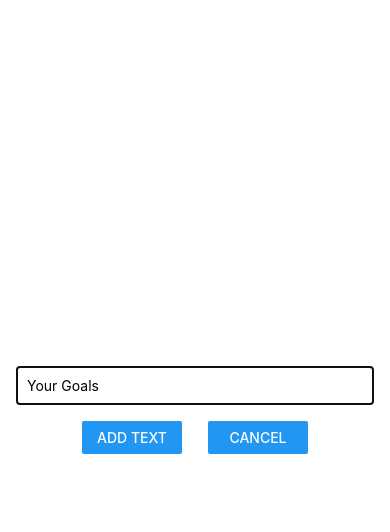
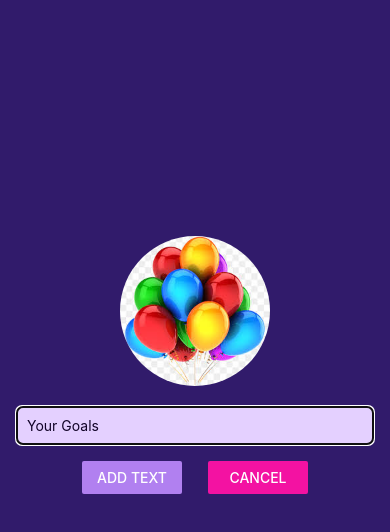
Before and after one commit to bibek190/ReactNative-Add_Goal_App, a React Native app: screen / in a window 390 px wide. Both pictures are taken after a click on the button "ADD NEW GOAL". Shown: the top 532 px of the page. Built offline with nearby package versions, Linux system fonts and the light colour scheme.

Commit message:
completed 1st App = Add Goal APP

```diff
--- a/App.js
+++ b/App.js
@@ -31,10 +31,12 @@ export default function App() {
   };
 
   return (
+    <>
+      <StatusBar style="light" />
       <View style={styles.appContainer}>
         <Button
           title="Add New Goal"
-        color="#5e0acc"
+          color="#4acc33"
           onPress={startAddGoalHandler}
         />
         <GoalInput
@@ -61,13 +63,16 @@ export default function App() {
           />
         </View>
       </View>
+    </>
   );
 }
 
 const styles = StyleSheet.create({
   appContainer: {
     flex: 1,
-    padding: 50,
+    paddingTop: 50,
+    paddingHorizontal: 16,
+    marginBottom: 10,
   },
   goalsContainer: {
     flex: 5,
--- a/app.json
+++ b/app.json
@@ -6,14 +6,13 @@
     "orientation": "portrait",
     "icon": "./assets/icon.png",
     "userInterfaceStyle": "light",
+    "backgroundColor": "#1e085a",
     "splash": {
       "image": "./assets/splash.png",
       "resizeMode": "contain",
       "backgroundColor": "#ffffff"
     },
-    "assetBundlePatterns": [
-      "**/*"
-    ],
+    "assetBundlePatterns": ["**/*"],
     "ios": {
       "supportsTablet": true
     },
--- a/components/GoalInput.js
+++ b/components/GoalInput.js
@@ -1,4 +1,11 @@
-import { View, TextInput, Button, StyleSheet, Modal } from "react-native";
+import {
+  View,
+  TextInput,
+  Button,
+  StyleSheet,
+  Modal,
+  Image,
+} from "react-native";
 import React, { useState } from "react";
 
 export default function GoalInput(props) {
@@ -16,6 +23,10 @@ export default function GoalInput(props) {
   return (
     <Modal visible={props.visible} animationType="slide">
       <View style={styles.inputContainer}>
+        <Image
+          style={styles.image}
+          source={require("../assets/images/ballon.jpeg")}
+        />
         <TextInput
           style={styles.textInput}
           placeholder="Your Goals"
@@ -24,10 +35,10 @@ export default function GoalInput(props) {
         />
         <View style={styles.buttonContainer}>
           <View style={styles.button}>
-            <Button title="Add text" onPress={addGoalHandler} />
+            <Button title="Add text" onPress={addGoalHandler} color="#b180f0" />
           </View>
           <View style={styles.button}>
-            <Button title="Cancel" onPress={props.onCancel} />
+            <Button title="Cancel" onPress={props.onCancel} color="#F312A2" />
           </View>
         </View>
       </View>
@@ -38,18 +49,19 @@ const styles = StyleSheet.create({
   inputContainer: {
     flex: 1,
     justifyContent: "center",
-    alignItem: "center",
-    marginBottom: 24,
+    alignItems: "center",
     padding: 16,
-    borderBottomWidth: 1,
-    borderBottomColor: "#cccccc",
+    backgroundColor: "#311b6b",
+    paddingBottom: 150,
   },
   textInput: {
     borderWidth: 1,
-    borderColor: "#cccccc",
+    borderColor: "#e4d0ff",
+    backgroundColor: "#e4d0ff",
     width: " 100%",
-
+    color: "#120428",
     padding: 10,
+    borderRadius: 6,
   },
   buttonContainer: {
     flexDirection: "row",
@@ -61,4 +73,10 @@ const styles = StyleSheet.create({
     width: 100,
     marginHorizontal: 8,
   },
+  image: {
+    width: 150,
+    height: 150,
+    margin: 20,
+    borderRadius: 100,
+  },
 });
```
Also changed, not shown: assets/images/ballon.jpeg (added). Lines whose indentation alone changed are shown as unchanged.
